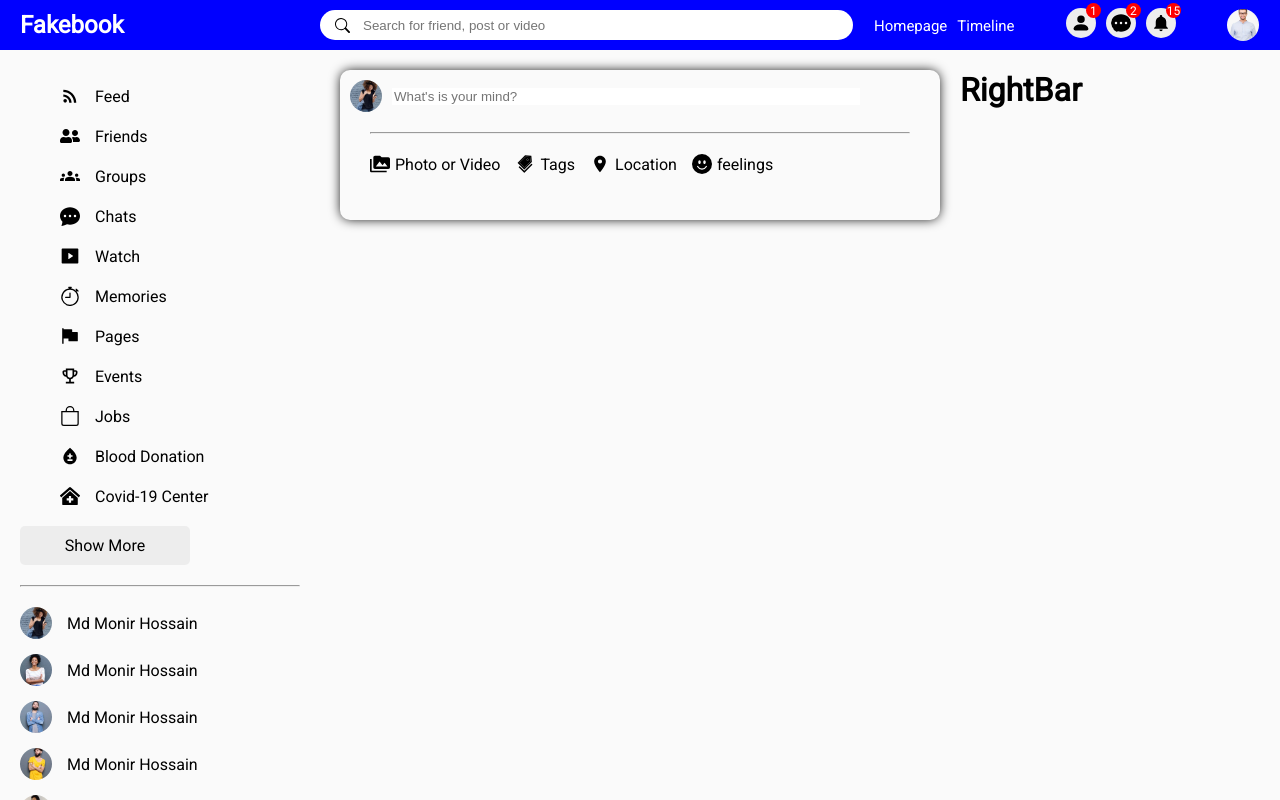
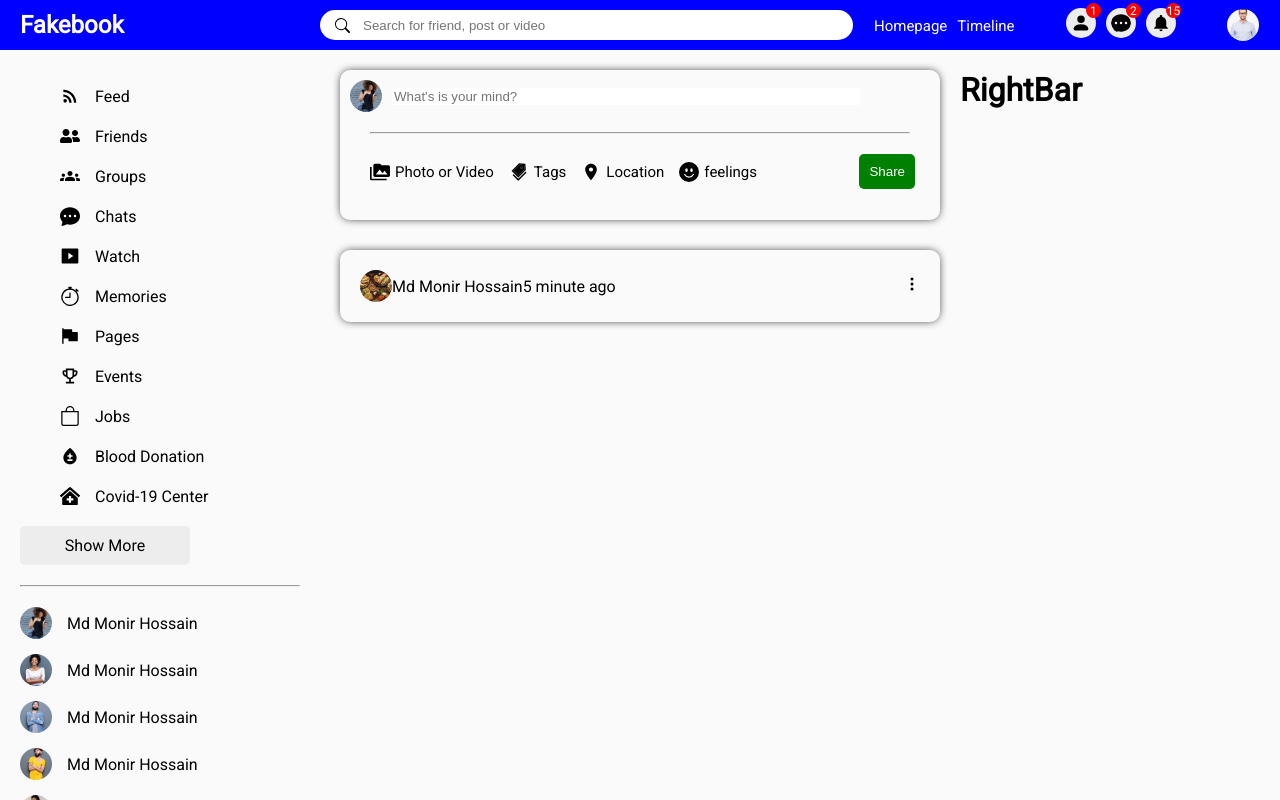
Before and after one commit to mdmehedihasan212/fakebook-social-application, a React (Create React App) app: page / in a window 1280 px wide. Built offline with nearby package versions, Linux system fonts and the light colour scheme.

Commit message:
add feed post section and set img and user name and react icon

```diff
--- a/src/pages/Home/Feed/Feed.js
+++ b/src/pages/Home/Feed/Feed.js
@@ -1,4 +1,5 @@
 import React from 'react';
+import FeedPost from '../FeedPost/FeedPost';
 import FeedShare from '../FeedShare/FeedShare';
 import './Feed.css';
 
@@ -7,6 +8,7 @@ const Feed = () => {
         <div className='feed'>
             <div className="feedWrapper">
                 <FeedShare></FeedShare>
+                <FeedPost></FeedPost>
             </div>
         </div>
     );
--- /dev/null
+++ b/src/pages/Home/FeedPost/FeedPost.css
@@ -0,0 +1,29 @@
+.post {
+    width: 100%;
+    border-radius: 10px;
+    -webkit-box-shadow: 0px 0px 10px -2px #000000;
+    box-shadow: 0px 0px 10px -2px #000000;
+    margin: 30px 0;
+}
+
+.postWrapper {
+    padding: 20px;
+}
+
+.postTop {
+    display: flex;
+    align-items: center;
+    justify-content: space-between;
+}
+
+.postTopLeft {
+    display: flex;
+    align-items: center;
+}
+
+.postProfileImg {
+    width: 32px;
+    height: 32px;
+    border-radius: 50%;
+    object-fit: cover;
+}
--- /dev/null
+++ b/src/pages/Home/FeedPost/FeedPost.js
@@ -0,0 +1,26 @@
+import React from 'react';
+import './FeedPost.css';
+import { BsThreeDotsVertical } from 'react-icons/bs';
+
+const FeedPost = () => {
+    return (
+        <div className="post">
+            <div className="postWrapper">
+                <div className="postTop">
+                    <div className="postTopLeft">
+                        <img src="/assets/post/1.jpg" alt="" className="postProfileImg" />
+                        <span className="postUserName">Md Monir Hossain</span>
+                        <span className="postTime">5 minute ago</span>
+                    </div>
+                    <div className="postTopRight">
+                        <BsThreeDotsVertical />
+                    </div>
+                </div>
+                <div className="postCenter"></div>
+                <div className="postBottom"></div>
+            </div>
+        </div>
+    );
+};
+
+export default FeedPost;
--- a/src/pages/Home/FeedShare/FeedShare.css
+++ b/src/pages/Home/FeedShare/FeedShare.css
@@ -2,8 +2,8 @@
     width: 100%;
     height: 150px;
     border-radius: 10px;
-    -webkit-box-shadow: 0px 0px 12px -1px #000000;
-    box-shadow: 0px 0px 12px -1px #000000;
+    -webkit-box-shadow: 0px 0px 10px -2px #000000;
+    box-shadow: 0px 0px 10px -2px #000000;
     cursor: pointer;
 }
 
@@ -58,3 +58,16 @@
     align-items: center;
     margin-right: 15px;
 }
+
+.shareOptionText {
+    font-size: 15px;
+}
+
+.shareButton {
+    border: none;
+    padding: 10px;
+    border-radius: 5px;
+    background-color: green;
+    color: white;
+    margin-right: 15px;
+}
--- a/src/pages/Home/FeedShare/FeedShare.js
+++ b/src/pages/Home/FeedShare/FeedShare.js
@@ -41,6 +41,7 @@ const FeedShare = () => {
                             </span>
                         </div>
                     </div>
+                    <button className='shareButton'>Share</button>
                 </div>
             </div>
         </div>
```
